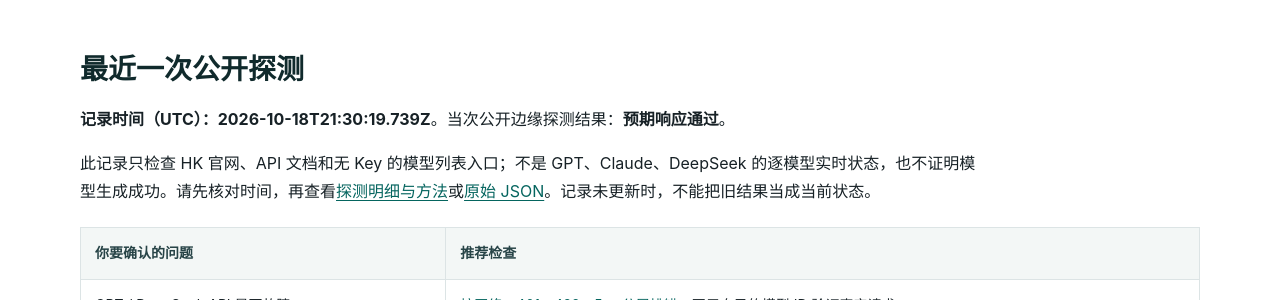
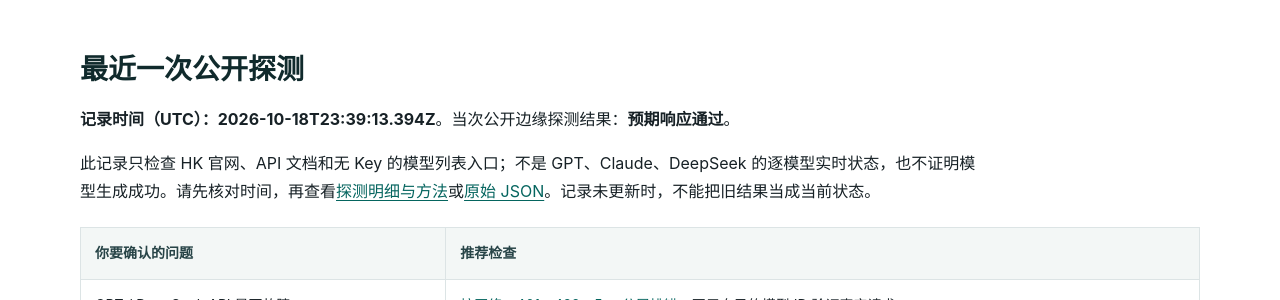
Before and after one commit to KKWANG4444/api-status, a Jekyll site: the page built from index.md, in a window 1280 px wide and 900 px high, scrolled down 364 px. Shown: the part 151-451 px from the top of the window. Built offline with Jekyll 4.4.1, drawn with Linux system fonts in a browser that asks for light colours.

Commit message:
chore: update public edge status

```diff
--- a/_data/status.json
+++ b/_data/status.json
@@ -1,7 +1,7 @@
 {
   "status": "operational",
-  "checked_at": "2026-10-18T21:30:19.739Z",
-  "duration_ms": 547,
+  "checked_at": "2026-10-18T23:39:13.394Z",
+  "duration_ms": 554,
   "overall": true,
   "components": [
     {
@@ -10,7 +10,7 @@
       "url": "https://www.aifast.hk/",
       "ok": true,
       "status": 200,
-      "elapsed_ms": 486,
+      "elapsed_ms": 484,
       "content_type": "text/html; charset=utf-8",
       "detail": "Expected public edge response"
     },
@@ -20,7 +20,7 @@
       "url": "https://api.aifast.hk/",
       "ok": true,
       "status": 200,
-      "elapsed_ms": 212,
+      "elapsed_ms": 221,
       "content_type": "text/html",
       "detail": "Expected public edge response"
     },
@@ -30,7 +30,7 @@
       "url": "https://www.aifast.hk/v1/models",
       "ok": true,
       "status": 401,
-      "elapsed_ms": 496,
+      "elapsed_ms": 503,
       "content_type": "application/json; charset=utf-8",
       "detail": "Expected public edge response"
     }
--- a/data/status.json
+++ b/data/status.json
@@ -1,7 +1,7 @@
 {
   "status": "operational",
-  "checked_at": "2026-10-18T21:30:19.739Z",
-  "duration_ms": 547,
+  "checked_at": "2026-10-18T23:39:13.394Z",
+  "duration_ms": 554,
   "overall": true,
   "components": [
     {
@@ -10,7 +10,7 @@
       "url": "https://www.aifast.hk/",
       "ok": true,
       "status": 200,
-      "elapsed_ms": 486,
+      "elapsed_ms": 484,
       "content_type": "text/html; charset=utf-8",
       "detail": "Expected public edge response"
     },
@@ -20,7 +20,7 @@
       "url": "https://api.aifast.hk/",
       "ok": true,
       "status": 200,
-      "elapsed_ms": 212,
+      "elapsed_ms": 221,
       "content_type": "text/html",
       "detail": "Expected public edge response"
     },
@@ -30,7 +30,7 @@
       "url": "https://www.aifast.hk/v1/models",
       "ok": true,
       "status": 401,
-      "elapsed_ms": 496,
+      "elapsed_ms": 503,
       "content_type": "application/json; charset=utf-8",
       "detail": "Expected public edge response"
     }
```
